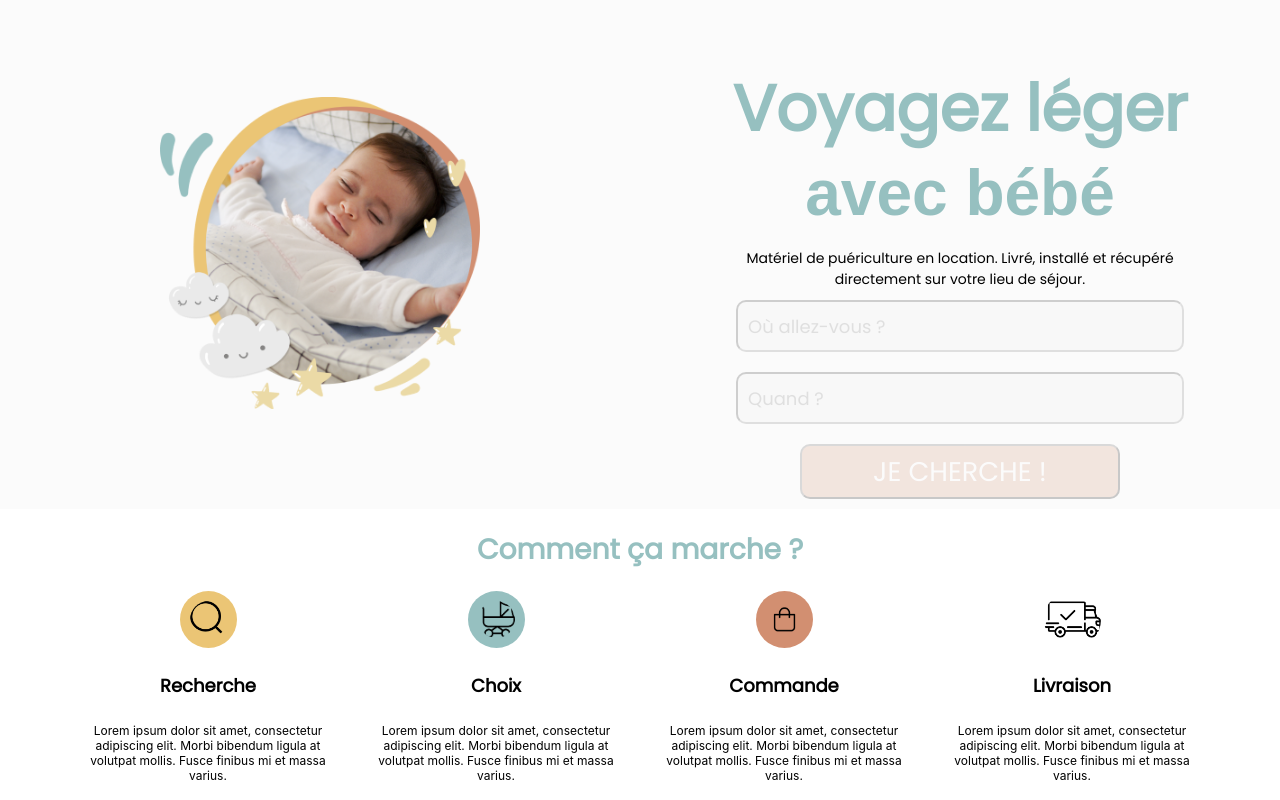
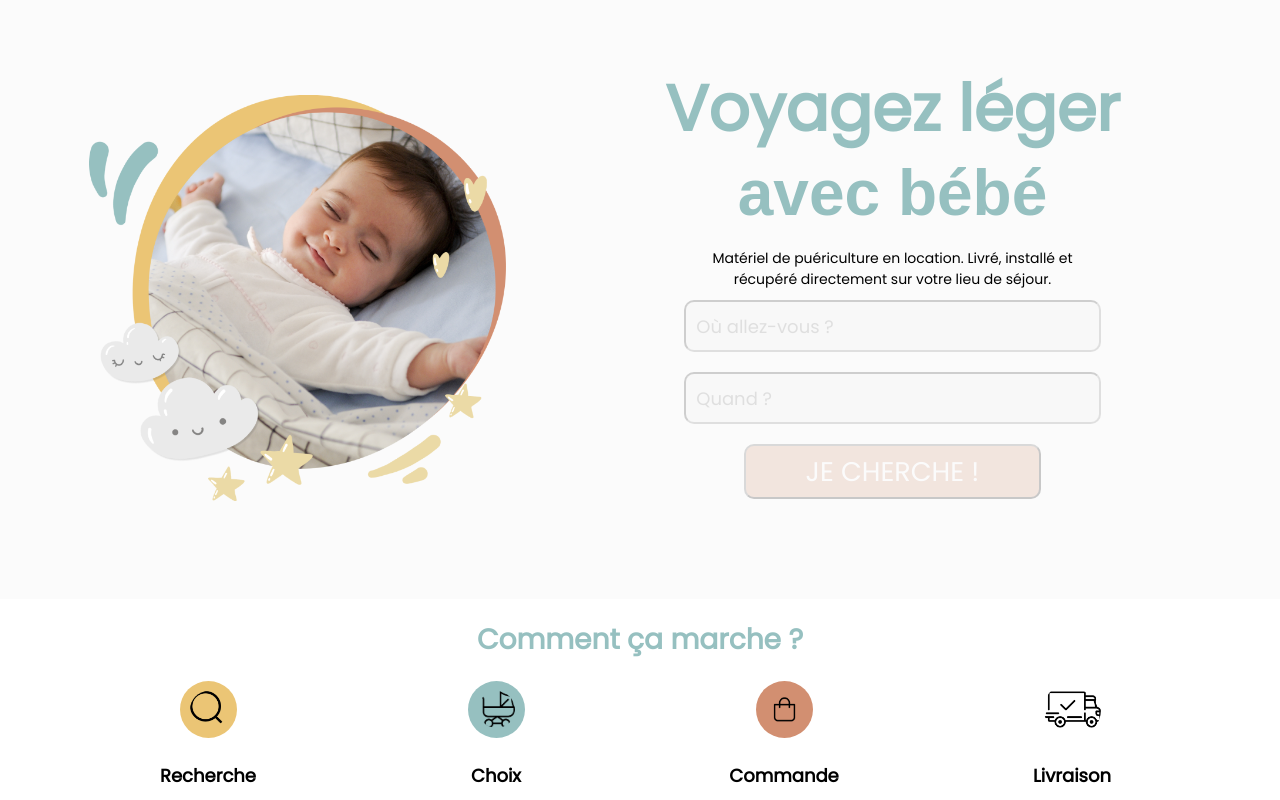
Before and after one commit to ComicScrip/locab, a Next.js app: page / in a window 1280 px wide. Shown: the top 800 px of the page. Built offline with nearby package versions, Linux system fonts and the light colour scheme; a web font is replaced by a local one.

Commit message:
finalize px/px

```diff
--- a/styles/Home.module.css
+++ b/styles/Home.module.css
@@ -164,7 +164,7 @@
   }
 
   .bebeHomeImage {
-    width: 50%;
+    width: 70%;
     height: auto;
   }
 
@@ -192,6 +192,7 @@
 
   .titleandtextHome {
     width: 50%;
+    margin-right: 90px;
   }
 
   .whereHome {
@@ -210,6 +211,7 @@
     height: 55px;
     width: 50%;
     font-size: 27px;
+    margin-bottom: 100px;
   }
 
   .logoHome {
@@ -225,4 +227,8 @@
   .thirdParagraphe {
     display: flex;
   }
+
+  .paragraphHome {
+    margin-bottom: 50px;
+  }
 }
```
